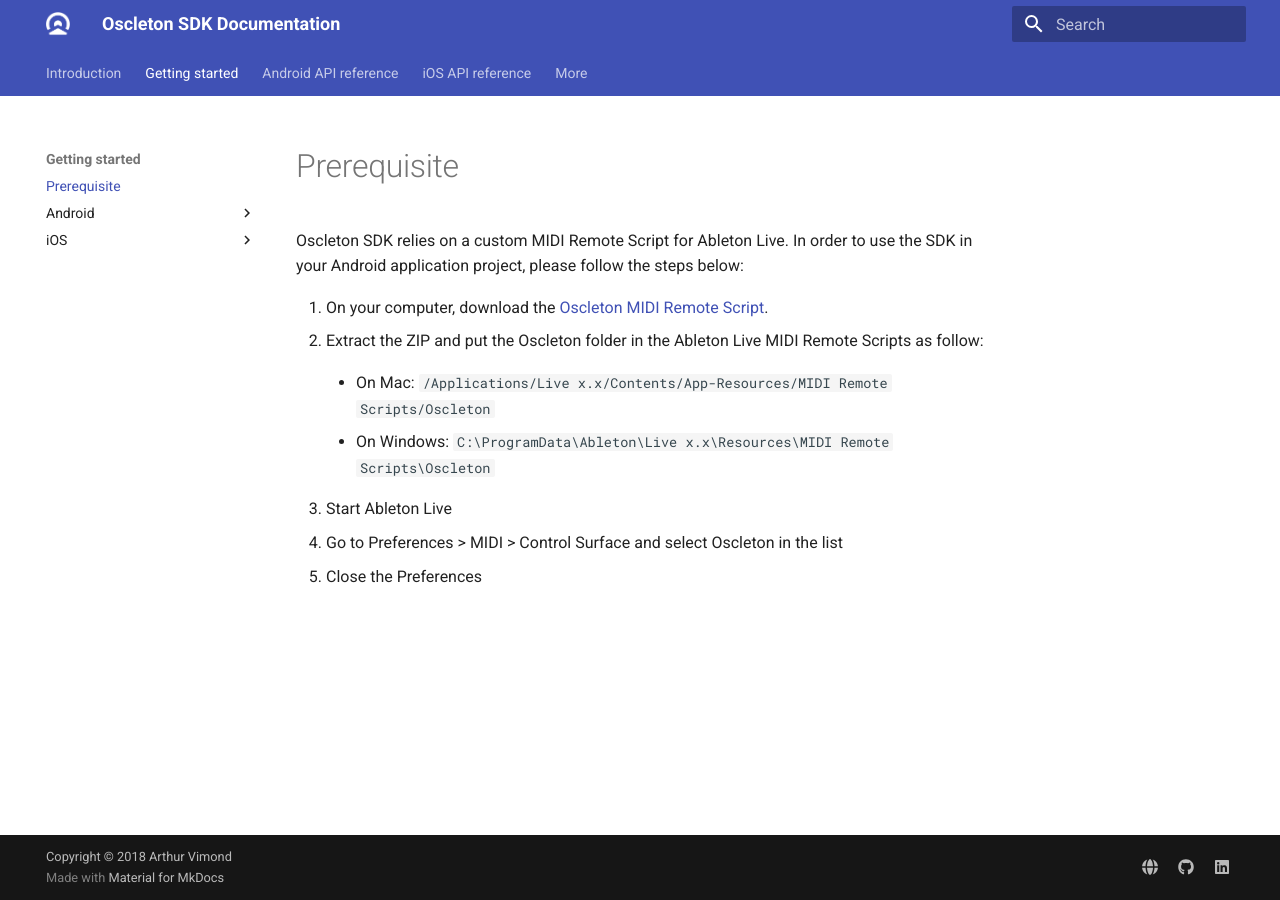
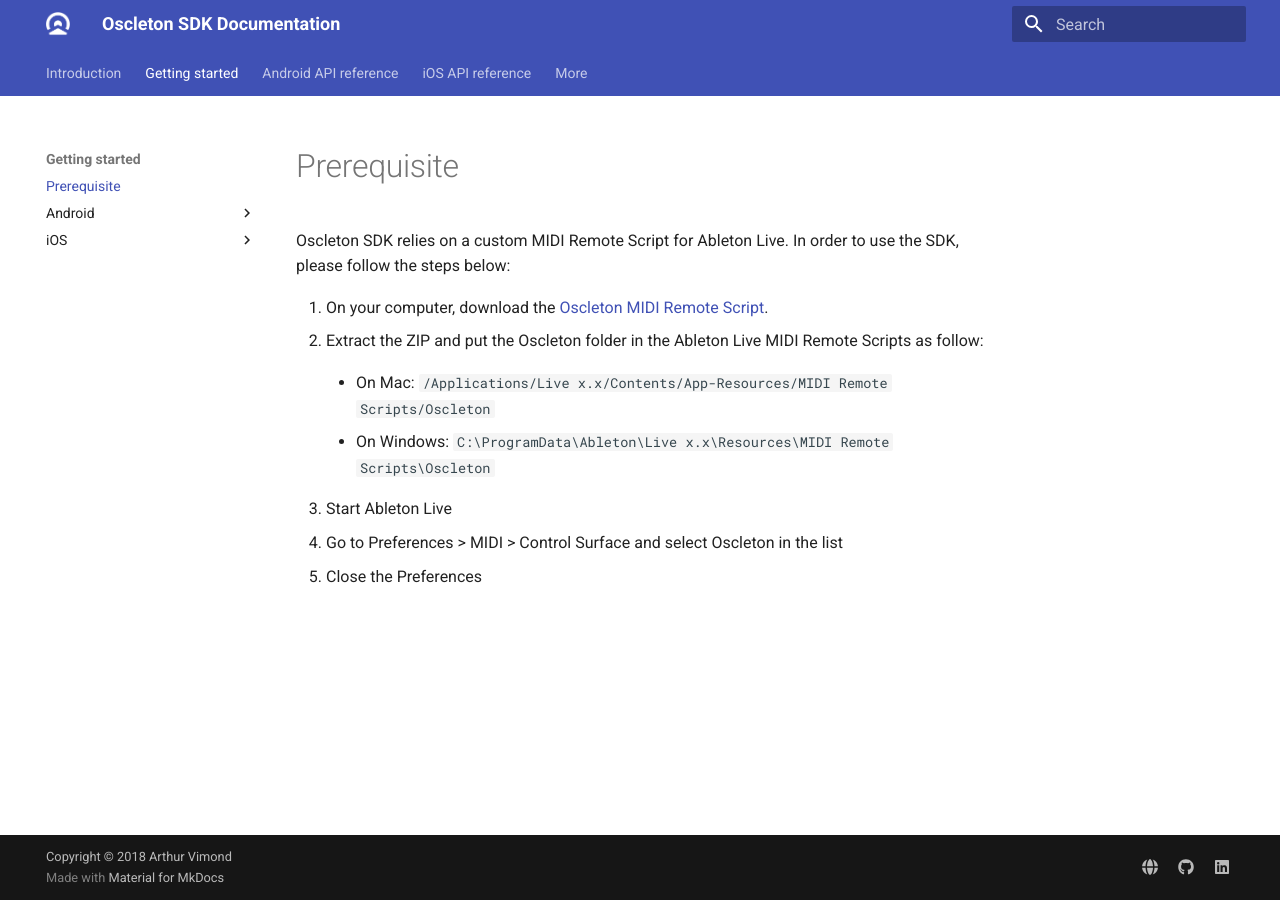
Before and after one commit to ArthurVimond/oscleton-sdk-doc, an MkDocs documentation site: the page built from public/docs/getting-started/prerequisite.md, in a window 1280 px wide. Built offline with MkDocs 1.6.1 and Material for MkDocs 9.7.7, drawn with Linux system fonts in a browser that asks for light colours.

Commit message:
feat(prerequisite): generalize description for both platforms

```diff
--- a/public/docs/getting-started/prerequisite.md
+++ b/public/docs/getting-started/prerequisite.md
@@ -1,6 +1,6 @@
 # Prerequisite
 
-Oscleton SDK relies on a custom MIDI Remote Script for Ableton Live. In order to use the SDK in your Android application project, please follow the steps below:
+Oscleton SDK relies on a custom MIDI Remote Script for Ableton Live. In order to use the SDK, please follow the steps below:
 
 1. On your computer, download the [Oscleton MIDI Remote Script].
 2. Extract the ZIP and put the Oscleton folder in the Ableton Live MIDI Remote Scripts as follow:
```
